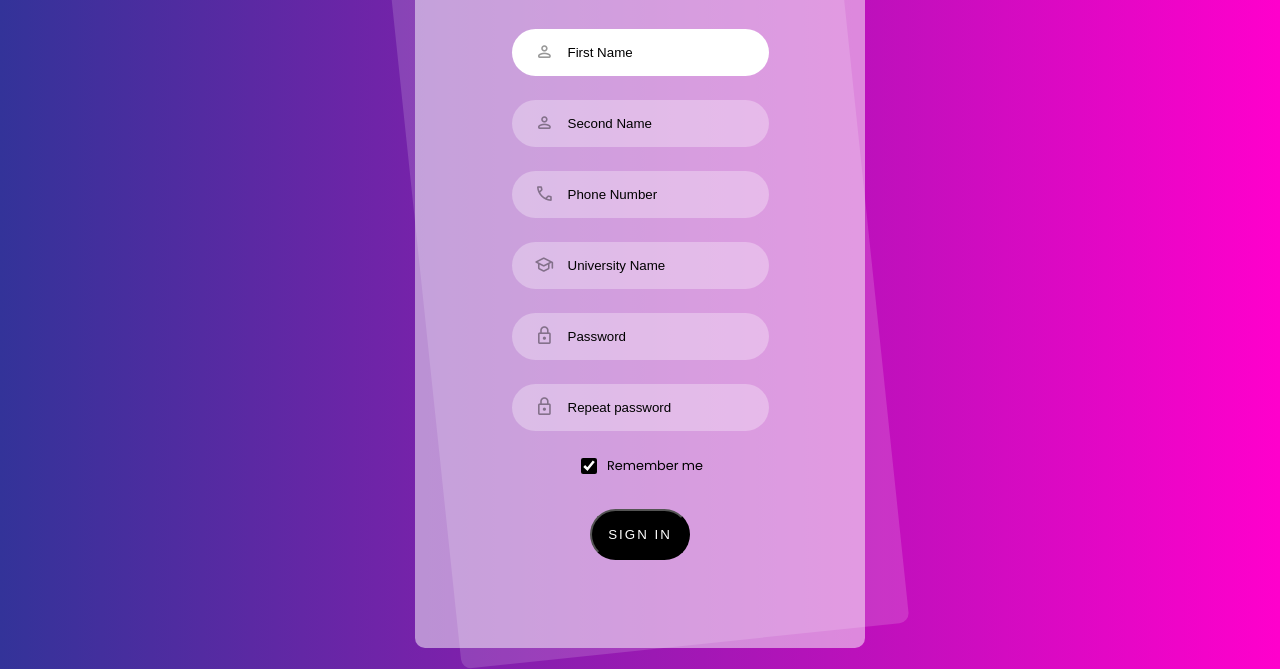
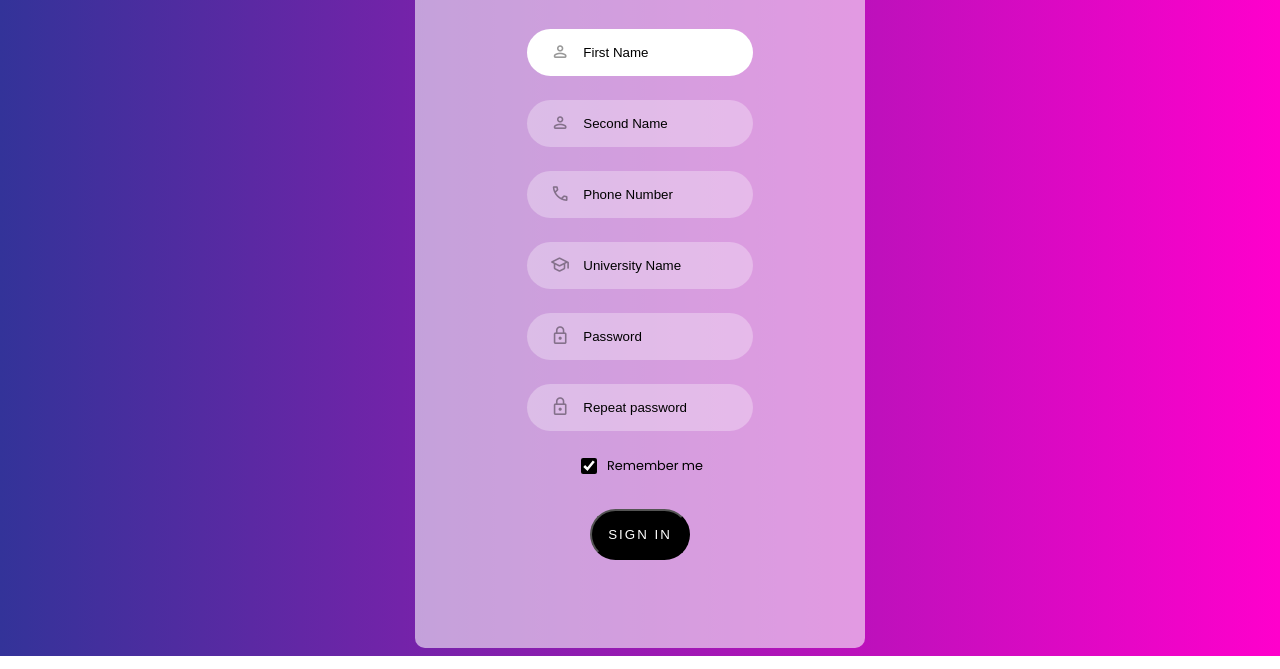
Before and after one commit to 1JoySara/x-poison.github.io, a website: page index.html in a window 1280 px wide. Shown: the part 236-905 px from the top of the page. Drawn offline with nearby package versions, Linux system fonts and the light colour scheme; files whose address does not match are found by name.

Commit message:
Bookclub Web Design

```diff
--- a/style.css
+++ b/style.css
@@ -26,7 +26,7 @@ body {
     position: absolute;
     inset: 0;
     background: rgba(255, 255, 255, .15);
-    transform: rotate(-6deg);
+
     border-radius: 10px;
     z-index: -1;
 }
@@ -86,6 +86,7 @@ body {
 
 .login-card-form .form-item {
     position: relative;
+    width: 70%;
 }
 
 .login-card-form .form-item .form-item-icon {
```
